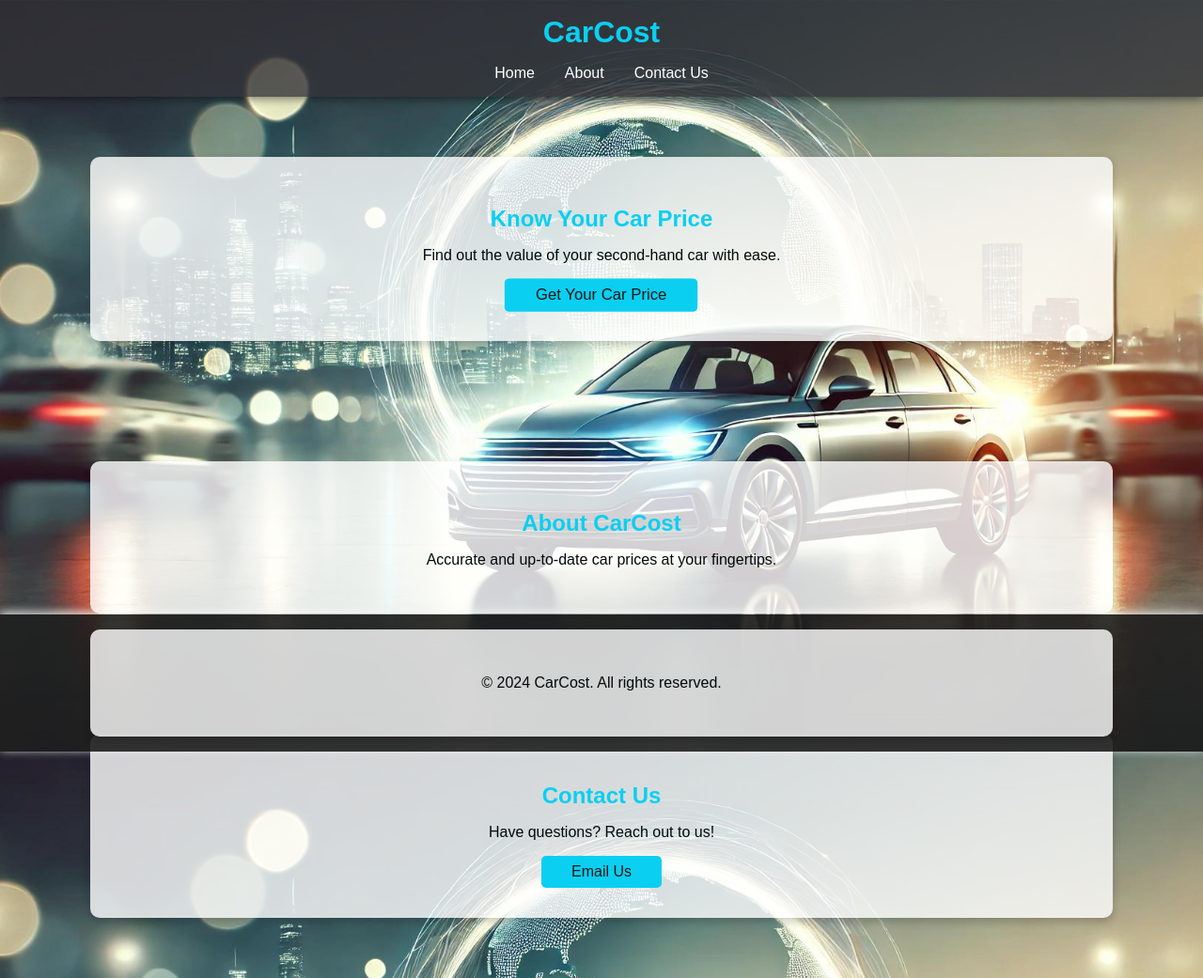
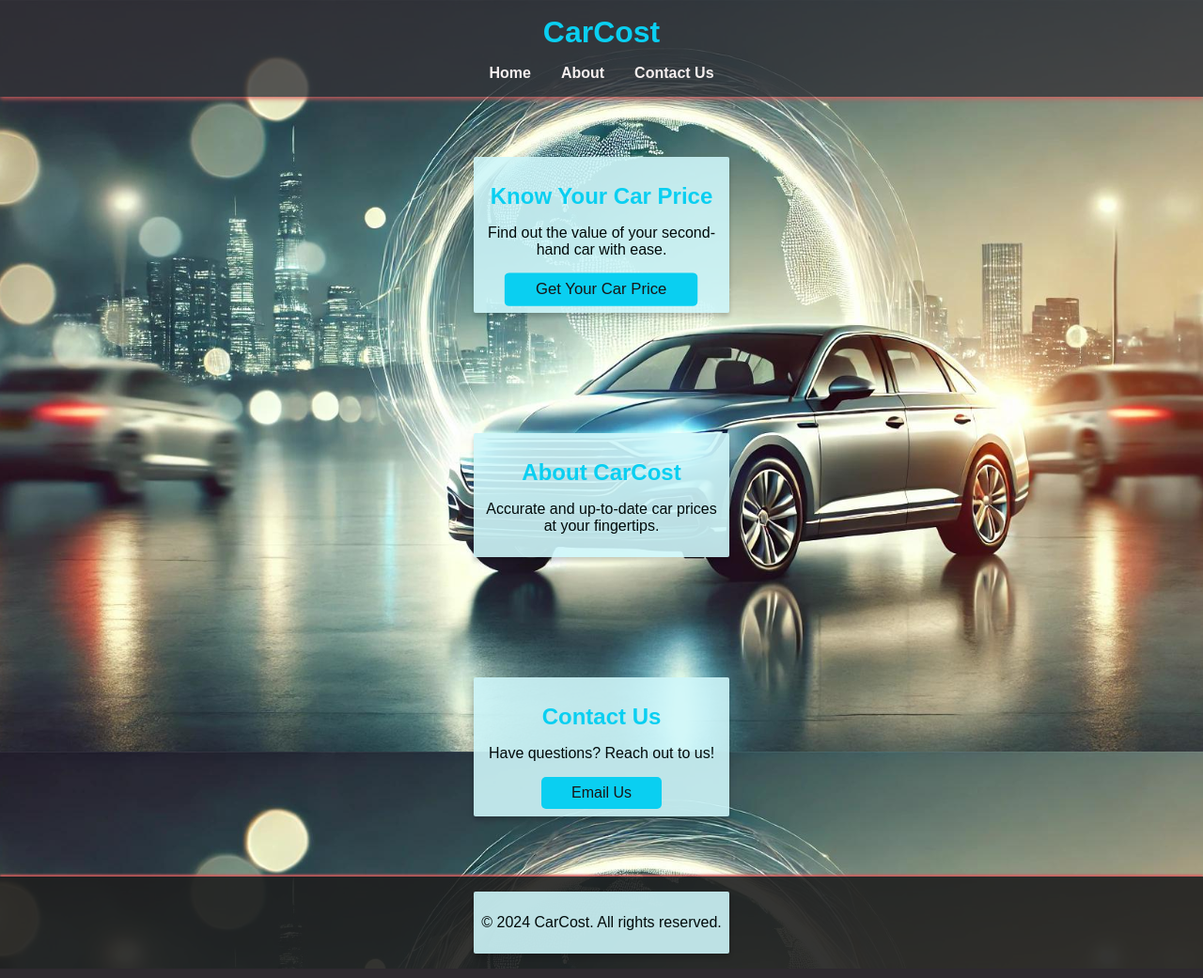
Before and after one commit to sandeepsajjanapu/Second-Hand-Car-Prices-OLX-, a Flask app: page / in a window 1280 px wide. Shown: the whole page at 94% size. Run offline with Flask 3, Linux system fonts and the light colour scheme.

Commit message:
modified

```diff
--- a/templates/home.html
+++ b/templates/home.html
@@ -8,7 +8,7 @@
         body {
             margin: 0;
             font-family: 'Arial', sans-serif;
-            background-image: url('glowing_car_background_image.jpg'); /* Ensure this path is correct */
+            background-image: url('/static/glowing_car_background_image.jpg'); /* Ensure this path is correct */
             background-size: cover; /* Make the background image cover the entire viewport */
             background-repeat: no-repeat; /* Prevent the background from repeating */
             background-position: center; /* Center the background image */
@@ -19,7 +19,7 @@
         header {
             background-color: rgba(50, 50, 56, 0.8); /* Add transparency to show the background */
             padding: 1rem 0;
-            box-shadow: 0 2px 10px rgba(0, 0, 0, 0.5);
+            box-shadow: 0 2px 5px rgba(214, 94, 94, 0.932);
             text-align: center;
             animation: slideInDown 1s ease-out;
         }
@@ -42,7 +42,7 @@
         }
 
         nav ul li a {
-            color: #ffffff;
+            color: #faf3f3fa;
             text-decoration: none;
             transition: color 0.3s;
         }
@@ -57,12 +57,12 @@
         }
 
         .container {
-            width: 80%;
+            width: 20%;
             margin: 0 auto;
-            background: rgba(255, 255, 255, 0.8); /* Add a semi-transparent background for text readability */
-            padding: 2rem;
-            border-radius: 10px;
-            box-shadow: 0 4px 10px rgba(0, 0, 0, 0.2);
+            background: rgba(207, 247, 250, 0.897); /* Add a semi-transparent background for text readability */
+            padding: 0.5rem;
+            border-radius: 2px;
+            box-shadow: 0 4px 5px rgba(0, 0, 0, 0.2);
         }
 
         h2 {
@@ -89,8 +89,8 @@
             background-color: rgba(31, 31, 31, 0.9);
             text-align: center;
             padding: 1rem 0;
-            box-shadow: 0 -2px 10px rgba(248, 246, 246, 0.932);
-            position: fixed;
+            box-shadow: 0 -2px 2px rgba(214, 94, 94, 0.932);
+            position: none;
             bottom: 0;
             width: 100%;
         }
@@ -126,9 +126,9 @@
         <h1>CarCost</h1>
         <nav>
             <ul>
-                <li><a href="/">Home</a></li>
-                <li><a href="/about">About</a></li>
-                <li><a href="/contact">Contact Us</a></li>
+                <li><a href="/"><b>Home</b></a></li>
+                <li><a href="/about"><b>About</b></a></li>
+                <li><a href="/contact"><b>Contact Us</b></a></li>
             </ul>
         </nav>
     </header>
--- a/templates/predict.html
+++ b/templates/predict.html
@@ -123,7 +123,7 @@
 </head>
 <body>
     <header>
-        <h1>CarSwap</h1>
+        <h1>CarCost</h1>
         <nav>
             <ul>
                 <li><a href="/">Home</a></li>
--- a/templates/result.html
+++ b/templates/result.html
@@ -3,7 +3,7 @@
 <head>
     <meta charset="UTF-8">
     <meta name="viewport" content="width=device-width, initial-scale=1.0">
-    <title>Car Price Prediction Result - CarSwap</title>
+    <title>Car Price Prediction Result - CarCost</title>
     <style>
         body {
             margin: 0;
```
Also changed, not shown: static/glowing_car_background_image.jpg (renamed from templates/glowing_car_background_image.jpg).
